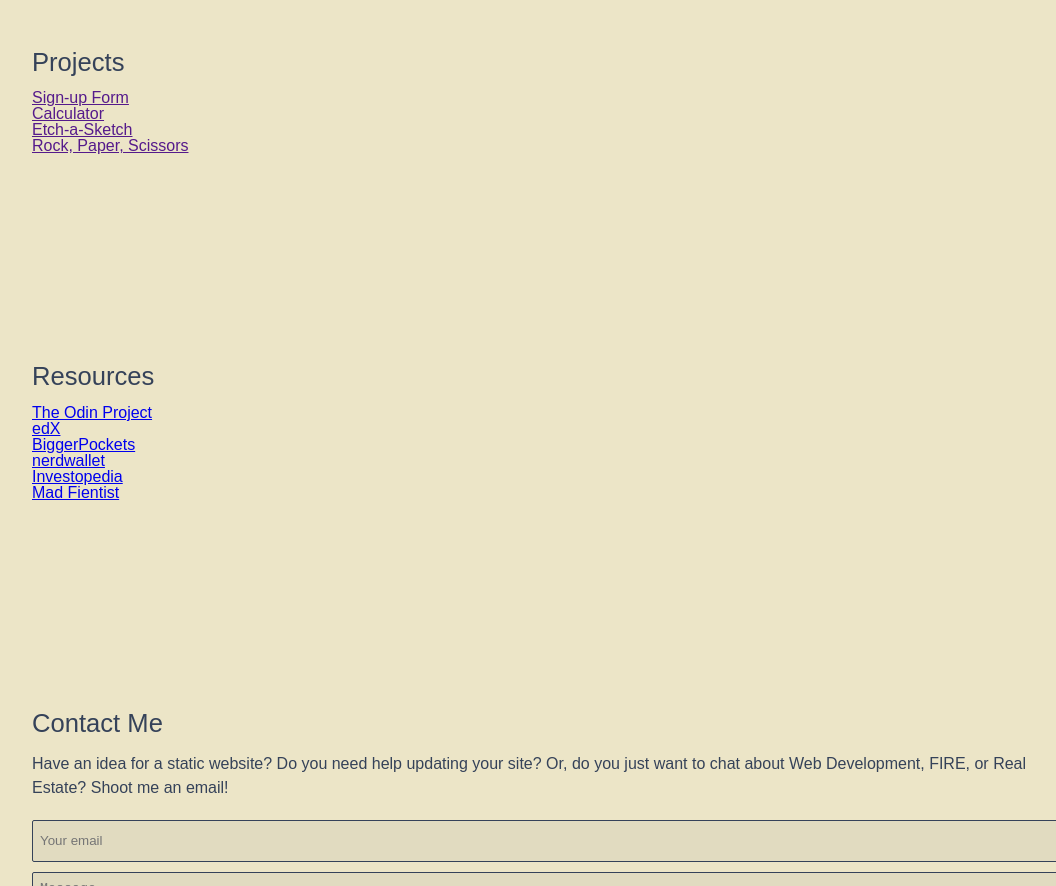
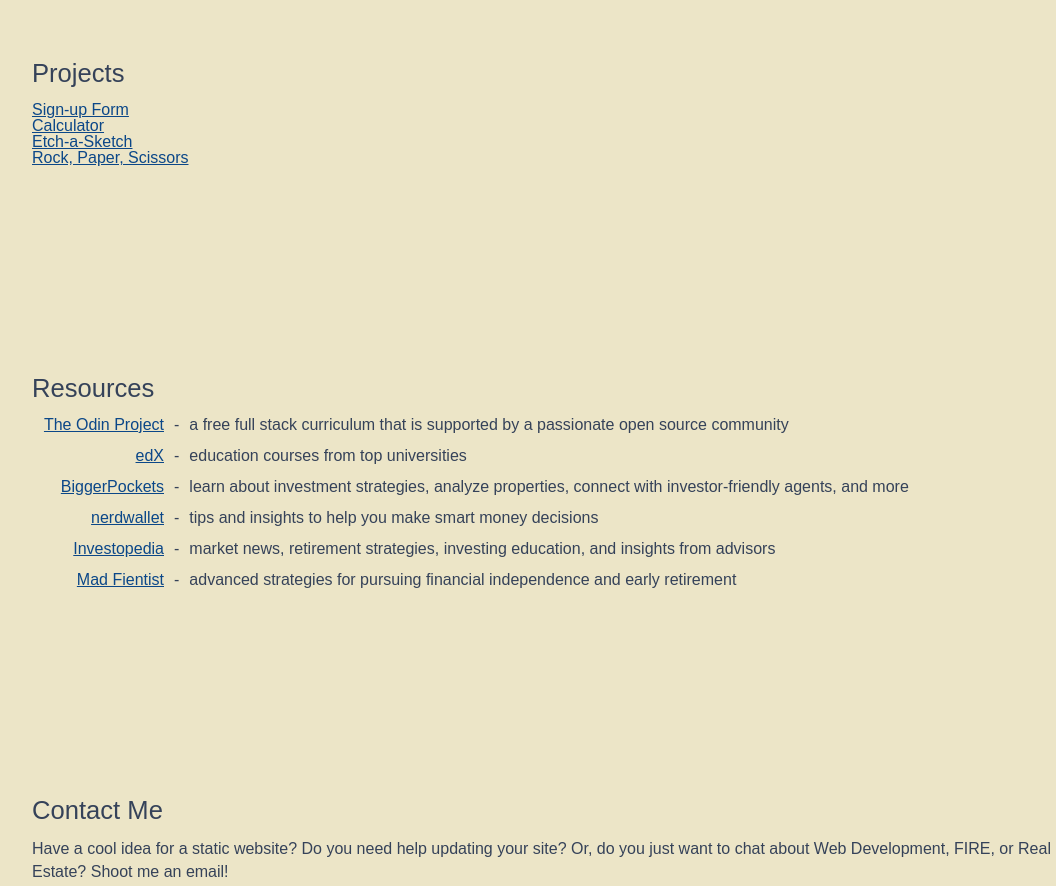
Before and after one commit to daniel-citrus/daniel-calvo, a plain HTML site: page index.html in a window 1280 px wide. Shown: the part 1260-2146 px from the top of the page, without its empty margins (83-1139 px from the left). Drawn offline with Linux system fonts and the light colour scheme.

Commit message:
more styling

```diff
--- a/assets/style.css
+++ b/assets/style.css
@@ -58,13 +58,24 @@ table {
 :root {
     --primary-background: #C2DED1;
     --secondary-background: #ECE5C7;
-    --tertiary-background: #0f425a;
+    --tertiary-background: #0b4788;
     --primary-color: #354259;
     --secondary-color: #CDC2AE;
 }
 
 * {
     outline: none;
+}
+
+a {
+    color: var(--tertiary-background);
+}
+
+a:hover,
+a:active,
+a:focus-visible {
+    color: var(--primary-color);
+    text-decoration: none;
 }
 
 body {
@@ -170,8 +181,8 @@ textarea {
 }
 
 p {
-    line-height: 1.5rem;
     margin: 0 0 20px 0;
+    line-height: 1.4rem;
 }
 
 section {
@@ -247,6 +258,10 @@ section {
     top: 10px;
 }
 
+.link-description {
+    width: 100%;
+}
+
 .main-content {
     margin: 50px auto 0 auto;
 }
@@ -299,8 +314,8 @@ section {
 .nav-bar {
     display: none;
     position: sticky;
-    top: 0;
-    height: 40px;
+    top: 1px;
+    margin: 0 0 30px 0;
 }
 
 .nav-controls {
@@ -362,6 +377,36 @@ section {
     margin: 10px 0 40px 0;
 }
 
+.resources {
+    display: block;
+    width: 100%;
+}
+
+.resources a {
+    display: block;
+    min-width: 132px;
+    text-align: right;
+
+    color: var(--tertiary-background);
+}
+
+.resources li {
+    display: flex;
+    flex-flow: row nowrap;
+    align-items: flex-start;
+    gap: 10px;
+}
+
+.resources ul {
+    display: flex;
+    flex-flow: column nowrap;
+    gap: 15px;
+}
+
+.resources .hyphen {
+    display: block;
+}
+
 @media screen and (min-width: 480px) {
     .profile-photo {
         height: 220px;
--- a/index.html
+++ b/index.html
@@ -26,28 +26,6 @@
     </head>
 
     <body>
-        <nav class="nav-bar">
-            <ul class="nav-controls" aria-role="navigation">
-                <li>
-                    <a tabindex="1" href="#home">Home</a>
-                </li>
-                <li>
-                    <a tabindex="2" href="#about">About</a>
-                </li>
-                <li>
-                    <a tabindex="3" href="#interests">Interests</a>
-                </li>
-                <li>
-                    <a tabindex="4" href="#projects">Projects</a>
-                </li>
-                <li>
-                    <a tabindex="5" href="#resources">Resources</a>
-                </li>
-                <li>
-                    <a tabindex="6" href="#inquiries">Inquiries</a>
-                </li>
-            </ul>
-        </nav>
         <div id="nav-toggle" aria-roledescription="Top navigation toggle button"><span>Toggle menu</span></div>
         <nav class="mobile-nav-bar">
             <ul class="mobile-nav-controls">
@@ -67,7 +45,7 @@
                     <a href="#resources">Resources</a>
                 </li>
                 <li>
-                    <a href="#inquiries">Inquiries</a>
+                    <a href="#contact">Contact</a>
                 </li>
             </ul>
         </nav>
@@ -75,6 +53,29 @@
             <div class="profile-wrapper">
                 <img class="profile-photo" src="/assets/media/images/profile-square.jpg" alt="Daniel">
             </div>
+
+            <nav class="nav-bar">
+                <ul class="nav-controls" aria-role="navigation">
+                    <li>
+                        <a tabindex="1" href="#home">Home</a>
+                    </li>
+                    <li>
+                        <a tabindex="2" href="#about">About</a>
+                    </li>
+                    <li>
+                        <a tabindex="3" href="#interests">Interests</a>
+                    </li>
+                    <li>
+                        <a tabindex="4" href="#projects">Projects</a>
+                    </li>
+                    <li>
+                        <a tabindex="5" href="#resources">Resources</a>
+                    </li>
+                    <li>
+                        <a tabindex="6" href="#contact">Contact</a>
+                    </li>
+                </ul>
+            </nav>
 
             <h1>Daniel Calvo</h1>
             <section class="bio">
@@ -88,7 +89,8 @@
                 </p>
                 <p>
                     I love learning and am genuinely grateful for the internet and its limitless abundance of resources.
-                    On my site, you'll find a little more information about me and the goldmine of useful resources that I'd like to share.
+                    On my site, you'll find a little more information about me and the goldmine of useful resources that
+                    I'd like to share.
                 </p>
             </section>
 
@@ -144,24 +146,61 @@
             <section class="resources">
                 <h2 id="resources">Resources</h2>
                 <ul>
-                    <li><a href="https://www.theodinproject.com/">The Odin Project</a></li>
-                    <li><a href="https://www.edx.org/">edX</a></li>
-                    <li><a href="https://www.biggerpockets.com/">BiggerPockets</a></li>
-                    <li><a href="https://www.nerdwallet.com/">nerdwallet</a></li>
-                    <li><a href="https://www.investopedia.com/">Investopedia</a></li>
-                    <li><a href="https://www.madfientist.com/optimize-your-journey-to-fi/">Mad Fientist</a></li>
+                    <li>
+                        <a href="https://www.theodinproject.com/" target="_blank">The Odin Project</a>
+                        <div class="hyphen">-</div>
+                        <div class="link-description">
+                            a free full stack curriculum that is supported by a passionate open source community
+                        </div>
+                    </li>
+                    <li>
+                        <a href="https://www.edx.org/" target="_blank">edX</a>
+                        <div class="hyphen">-</div>
+                        <div class="link-description">
+                            education courses from top universities
+                        </div>
+                    </li>
+                    <li>
+                        <a href="https://www.biggerpockets.com/" target="_blank">BiggerPockets</a>
+                        <div class="hyphen">-</div>
+                        <div class="link-description">
+                            learn about investment strategies, analyze properties, connect with investor-friendly
+                            agents, and more
+                        </div>
+                    </li>
+                    <li>
+                        <a href="https://www.nerdwallet.com/" target="_blank">nerdwallet</a>
+                        <div class="hyphen">-</div>
+                        <div class="link-description">
+                            tips and insights to help you make smart money decisions
+                        </div>
+                    </li>
+                    <li>
+                        <a href="https://www.investopedia.com/" target="_blank">Investopedia</a>
+                        <div class="hyphen">-</div>
+                        <div class="link-description">
+                            market news, retirement strategies, investing education, and insights from advisors
+                        </div>
+                    </li>
+                    <li>
+                        <a href="https://www.madfientist.com/optimize-your-journey-to-fi/" target="_blank">Mad
+                            Fientist</a>
+                        <div class="hyphen">-</div>
+                        <div class="link-description">
+                            advanced strategies for pursuing financial independence and early retirement</div>
+                    </li>
                 </ul>
             </section>
 
             <section class="inquiry">
-                <h2 id="inquiries">Contact Me</h2>
+                <h2 id="contact">Contact Me</h2>
                 <form action="https://formsubmit.co/dcalvo@leomail.tamuc.edu" method="POST">
-                    <p>Have an idea for a static website? Do you need help updating your site? Or,
+                    <p>Have a cool idea for a static website? Do you need help updating your site? Or,
                         do you just want to chat
                         about Web Development, FIRE, or Real Estate? Shoot me an email!</p>
                     <fieldset>
                         <input type="email" name="email" required placeholder="Your email">
-                        <textarea name="" id="" cols="30" rows="10" placeholder="Message" required></textarea>
+                        <textarea name="msg" id="" cols="30" rows="10" placeholder="Message" required></textarea>
                     </fieldset>
                     <button type="submit">Send</button>
                 </form>
@@ -170,7 +209,7 @@
 
         <footer>
             <div>
-                Powered by <a href="https://github.com/">Github</a>
+                Hosted on <a href="https://github.com/">Github</a>
             </div>
         </footer>
 
```
